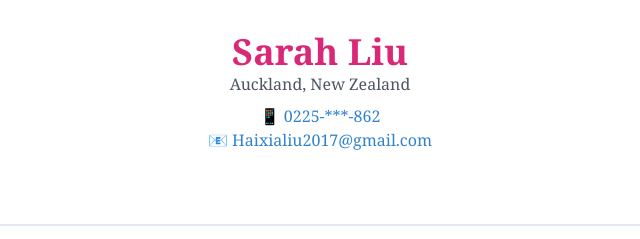
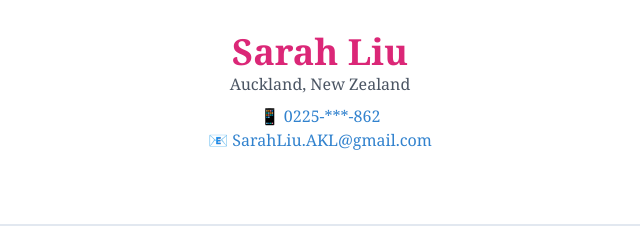
Before and after one commit to maxazure/sarah.u.jayliu.co.nz, a plain HTML site: page index.html in a window 1280 px wide. Shown: the top 239 px of the page, 320-960 px from the left. Drawn offline with nearby package versions, Linux system fonts and the light colour scheme.

Commit message:
changed email address

```diff
--- a/index.html
+++ b/index.html
@@ -58,7 +58,7 @@
             <p class="text-gray-600">Auckland, New Zealand</p>
             <div class="contact-info mt-2">
                 <p>📱 <a href="tel:0225-***-862">0225-***-862</a></p>
-                <p>📧 <a href="mailto:Haixialiu2017@gmail.com">Haixialiu2017@gmail.com</a></p>
+                <p>📧 <a href="mailto:sarahliu.akl@gmail.com">SarahLiu.AKL@gmail.com</a></p>
             </div>
         </header>
 
```
Also changed, not shown: 1 other file.
